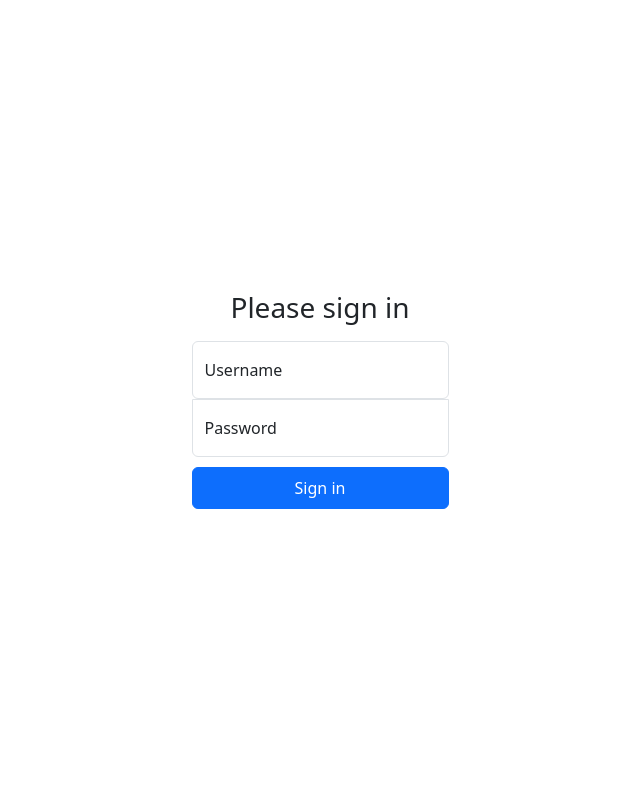
After one commit to RaulRinconX/flask-app-web, a Flask app: template src/templates/auth/login.html in a window 1280 px wide. The commit adds this page. Shown: the whole page, without its empty margins (320-960 px from the left). Run offline with Flask 3, Linux system fonts and the light colour scheme; the template is opened without the code that fills it, so the values that code supplies are empty; some libraries are stand-ins or nearby versions.

Commit message:
enri adelanto

```diff
--- a/src/app.py
+++ b/src/app.py
@@ -1,23 +1,45 @@
-from flask import Flask, render_template
+from flask import Flask, render_template, request
 from config import config
-
+from database import db
+import psycopg2.extras
+from werkzeug.security import generate_password_hash, check_password_hash
 #Routes
 from routes import historias
 
 app = Flask(__name__)
 
+#conn = db.get_db_connection()
+
 @app.route("/")
 def index():
      return render_template('index.html')
+
 @app.route("/signup/")
 def show_signup_form():
      return render_template("signup_form.html")
-@app.route("/login")
+
+@app.route("/login", methods=['GET', 'POST'])
 def iniciar_sesion():
-     return render_template('login.html')
+     #cursor = conn.cursor(cursor_factory=psycopg2.extras.DictCursor)
+     if request.method == 'POST':
+          username = request.form['username']
+          password = request.form['password']
+          hashed_password = generate_password_hash(password)
+          #cursor.execute('SELECT * FROM users WHERE username = %s', (username,) )
+          #account = cursor.fetchone()
+          #if account:
+              # print("melo")
+          #else:
+               #cursor.execute("INSERT INTO users (username, password) VALUES (%s,%s)", (username, hashed_password))
+               #conn.commit()
+               #print("no tan melo")
+     else:
+          return render_template('auth/login.html')
+
 @app.route("/health-check/")
 def health():
     return "OK!"
+
 @app.route("/historias-clinicas/")
 def consultar_historias():
      return "hola"
--- /dev/null
+++ b/src/static/css/login.css
@@ -0,0 +1,28 @@
+html,
+body {
+  height: 100%;
+  display: grid;
+  place-items: center;
+}
+
+.form-signin {
+  max-width: 330px;
+  padding: 1rem;
+  margin: 0 auto;
+}
+
+.form-signin .form-floating:focus-within {
+  z-index: 2;
+}
+
+.form-signin input[type="email"] {
+  margin-bottom: -1px;
+  border-bottom-right-radius: 0;
+  border-bottom-left-radius: 0;
+}
+
+.form-signin input[type="password"] {
+  margin-bottom: 10px;
+  border-top-left-radius: 0;
+  border-top-right-radius: 0;
+}
--- /dev/null
+++ b/src/templates/auth/login.html
@@ -0,0 +1,22 @@
+{% extends './base_template.html' %}
+
+{% block title %}Login{% endblock %}
+
+{% block customCSS %}
+<link rel="stylesheet" href="{{ url_for('static', filename='css/login.css') }}">
+{% endblock %}
+
+{% block body %}
+<form class="form-signin" action="/login" method="POST">
+    <h1 class="h3 mb-3 fw-normal">Please sign in</h1>
+    <div class="form-floating">
+      <input type="text" class="form-control" id="username" placeholder="Username">
+      <label for="username">Username</label>
+    </div>
+    <div class="form-floating">
+      <input type="password" class="form-control" id="password" placeholder="Password">
+      <label for="password">Password</label>
+    </div>
+    <button class="btn btn-primary w-100 py-2" type="submit">Sign in</button>
+  </form>
+{% endblock %}
--- a/src/templates/base_template.html
+++ b/src/templates/base_template.html
@@ -1,29 +1,21 @@
 <!DOCTYPE html>
-<html lang="es">
+<html lang="en">
 <head>
     <meta charset="UTF-8">
+    <meta name="viewport" content="width=device-width, initial-scale=1.0">
     <title>{% block title %}{% endblock %}</title>
-    <link rel="stylesheet" href="{{ url_for("static", filename="base.css") }}">
+    <!-- bootstrap -->
+    <link href="https://cdn.jsdelivr.net/npm/bootstrap@5.3.2/dist/css/bootstrap.min.css" rel="stylesheet" integrity="sha384-T3c6CoIi6uLrA9TneNEoa7RxnatzjcDSCmG1MXxSR1GAsXEV/Dwwykc2MPK8M2HN" crossorigin="anonymous">
+    <!-- CSS -->
+    {% block customCSS %}
+    {% endblock %}
 </head>
-<body>
-<div>
-    <ul class="user-info">
-        <li><a href="{{ url_for('public.index') }}">Home</a></li>
-        {% if current_user.is_anonymous %}
-            <li><a href="{{ url_for('auth.login') }}">Login</a></li>
-            <li> | </li>
-            <li><a href="{{ url_for('auth.show_signup_form') }}">Registrar</a></li>
-        {% else %}
-            <li>{{ current_user.name }}</li>
-            {% if current_user.is_admin %}
-                <li> | </li>
-                <li><a href="{{ url_for('admin.index') }}">Admin</a></li>
-            {% endif %}
-            <li> | </li>
-            <li><a href="{{ url_for('auth.logout') }}">Logout</a></li>
-        {% endif %}
-    </ul>
-</div>
-{% block content %}{% endblock %}
+<body class="text-center">
+    {% block body %}
+    {% endblock %}
+    <script src="https://cdn.jsdelivr.net/npm/bootstrap@5.3.2/dist/js/bootstrap.bundle.min.js"
+        integrity="sha384-C6RzsynM9kWDrMNeT87bh95OGNyZPhcTNXj1NW7RuBCsyN/o0jlpcV8Qyq46cDfL"
+        crossorigin="anonymous"></script>
+
 </body>
 </html>
```
Also changed, not shown: src/templates/doctores.html (deleted, +0 -45 lines), src/templates/login.html (deleted, +0 -33 lines), src/templates/signup_form.html (deleted, +0 -19 lines).
